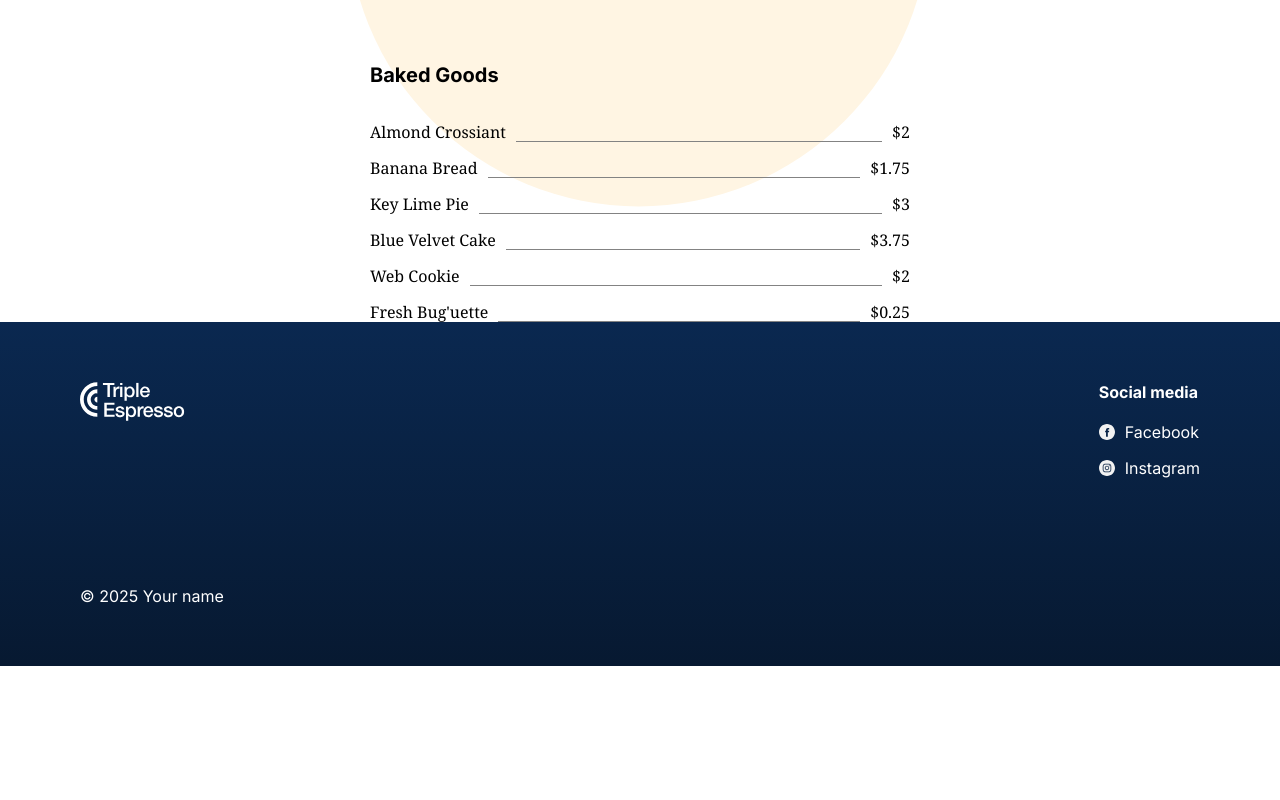
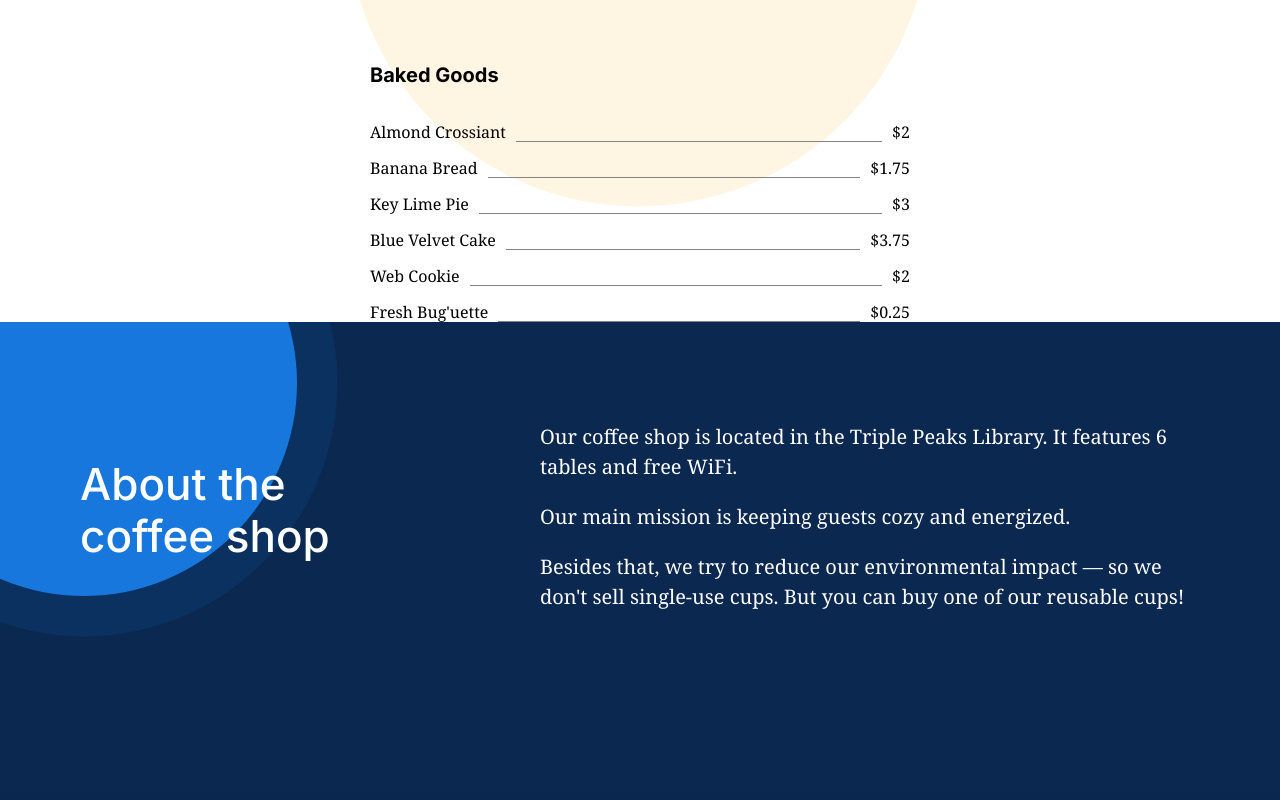
Before and after one commit to vinodj/se_project_coffeeshop-ft, a plain HTML site: page index.html in a window 1280 px wide. Shown: the part 3280-4080 px from the top of the page. Before the commit the page ends 3946 px from the top, so only its background shows below. Drawn offline with Linux system fonts and the light colour scheme.

Commit message:
Added the About Section and created animations

```diff
--- /dev/null
+++ b/blocks/about.css
@@ -0,0 +1,65 @@
+.about {
+  padding: 100px 80px 173px;
+  display: flex;
+  justify-content: space-between;
+  background-color: #0a2850;
+  color: #fff;
+  position: relative;
+  z-index: 0;
+  overflow: hidden;
+}
+
+.about__title {
+  max-width: 251px;
+  font-family: "Inter", Arial, sans-serif;
+  font-style: normal;
+  font-weight: 500;
+  font-size: 44px;
+  line-height: 52px;
+}
+
+.about__content {
+  max-width: 660px;
+  display: flex;
+  flex-direction: column;
+  gap: 20px;
+}
+
+.about__paragraph {
+  margin: 0;
+  font-family: "Noto Serif", serif;
+  font-style: normal;
+  font-weight: normal;
+  font-size: 20px;
+  line-height: 30px;
+}
+
+.about__circle {
+  background-color: #1878dc;
+  border-radius: 50%;
+  width: 426px;
+  height: 426px;
+  position: absolute;
+  top: -152px;
+  left: -129px;
+  z-index: -1;
+}
+
+.about__circle_animation_blurred {
+  animation: pulsate 1.3s ease-in-out 0s infinite;
+}
+
+@keyframes pulsate {
+  0% {
+    opacity: 0;
+  }
+
+  50% {
+    opacity: 0.6;
+  }
+
+  100% {
+    opacity: 0;
+    transform: scale(1.2);
+  }
+}
--- a/index.html
+++ b/index.html
@@ -212,7 +212,25 @@
           </ul>
         </section>
         <!-- About Section -->
-        <section class="about"></section>
+        <section class="about">
+          <h2 class="about__title">About the coffee shop</h2>
+          <div class="about__content">
+            <p class="about__paragraph">
+              Our coffee shop is located in the Triple Peaks Library. It
+              features 6 tables and free WiFi.
+            </p>
+            <p class="about__paragraph">
+              Our main mission is keeping guests cozy and energized.
+            </p>
+            <p class="about__paragraph">
+              Besides that, we try to reduce our environmental impact — so we
+              don't sell single-use cups. But you can buy one of our reusable
+              cups!
+            </p>
+          </div>
+          <div class="about__circle"></div>
+          <div class="about__circle about__circle_animation_blurred"></div>
+        </section>
       </main>
 
       <!-- Footer Section -->
--- a/pages/index.css
+++ b/pages/index.css
@@ -8,4 +8,5 @@
 @import url("../blocks/form.css");
 @import url("../blocks/menu.css");
 @import url("../blocks/card.css");
+@import url("../blocks/about.css");
 @import url("../blocks/footer.css");
```
